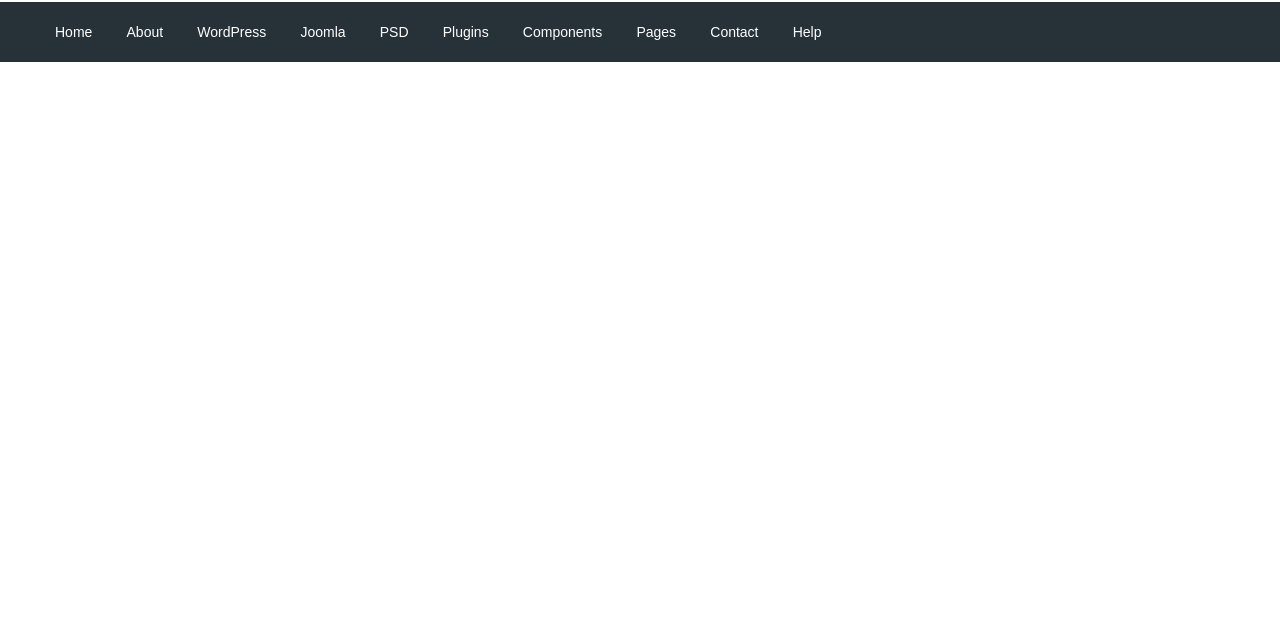
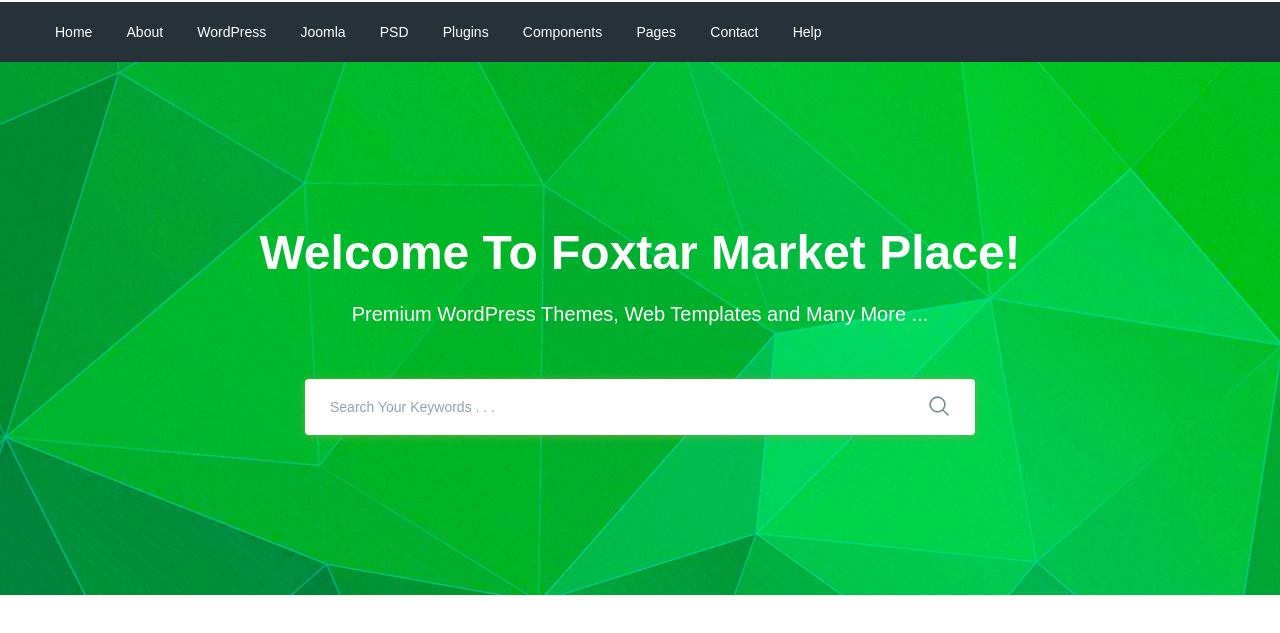
Before and after one commit to sergiotsymbal/Internet-market, a website: page app/index.html in a window 1280 px wide. Shown: the part 89-722 px from the top of the page. Drawn offline with nearby package versions, Linux system fonts and the light colour scheme; files that its build step writes are made by us from their sources.

Commit message:
added search section

```diff
--- a/app/index.html
+++ b/app/index.html
@@ -96,11 +96,26 @@
                 </nav>
             </div>
         </div>
-
-
-
     </header>
 
+    <section class="search" style="background-image: url(../images/search-bg.jpg);">
+        <div class="container">
+            <div class="search__inner">
+                <div class="search__inner-title">
+                    Welcome To Foxtar Market Place!
+                </div>
+                <div class="search__inner-text">
+                    Premium WordPress Themes, Web Templates and Many More ...
+                </div>
+                <div class="search__inner-form">
+                    <input type="text" placeholder="Search Your Keywords . . ." required>
+                    <button style="submit">
+                        <img src="images/icons/search.png" alt="">
+                    </button>
+                </div>
+            </div>
+        </div>
+    </section>
 
 
 
--- a/app/scss/style.scss
+++ b/app/scss/style.scss
@@ -61,3 +61,56 @@
         font-size: 14px;
     }
 }
+
+.search {
+    background-repeat: no-repeat;
+    background-size: cover;
+    background-position: center;
+    max-height: 533px;
+}
+
+.search__inner {
+    padding: 155px 0 170px;
+    color: #fff;
+    text-align: center;
+    &-title{
+        margin-bottom: 10px;
+        font-size: 48px;
+        font-weight: 700;
+        line-height: 72px;
+    }
+    &-text{
+        margin-bottom: 50px;
+        font-size: 20px;
+        font-weight: 500;
+        line-height: 30px;
+    }
+    &-form{
+        max-width: 670px;
+        margin: 0 auto;
+        position: relative;
+        input{
+            display: block;
+            width: 100%;
+            height: 56px;
+            box-shadow: 0px 1px 10px 0px rgba(124, 178, 64, 0.75);
+            border-radius: 4px;
+            border: none;
+            font-size: 14px;
+            font-weight: 500;
+            padding-left: 25px;
+            padding-right: 60px;
+            &::placeholder{
+                color: #90a4ae;
+                font-weight: 500;
+            }
+        }
+        button{
+            position: absolute;
+            border: none;
+            background-color: transparent;
+            right: 20px;
+            top: 16px;
+        }
+    }
+}
```
Also changed, not shown: app/images/icons/search.png (added), app/images/icons/search.svg (added), app/images/search-bg.jpg (added).
